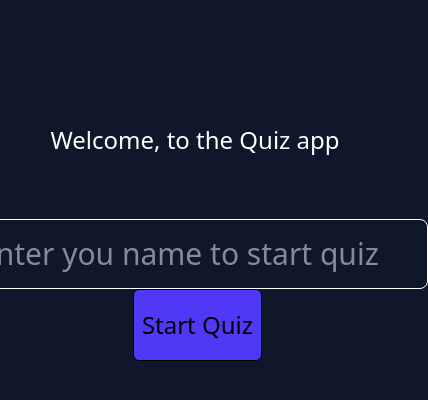
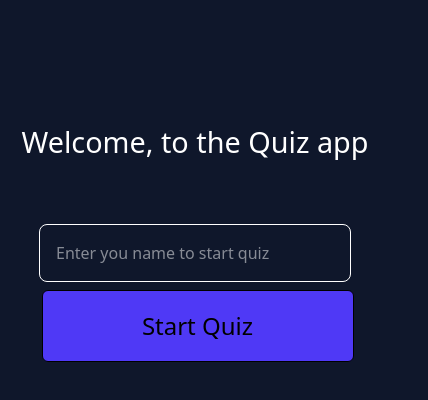
Before and after one commit to Hanan-Mir/React-Quiz-App, a React (Vite) app: page / in a window 390 px wide. Shown: the top 400 px of the page, 428 px wide, since content can reach past the window. Built offline with nearby package versions, Linux system fonts and the light colour scheme.

Commit message:
Added mobile design for the web app

```diff
--- a/src/components/Home.jsx
+++ b/src/components/Home.jsx
@@ -1,36 +1,48 @@
 import { useState } from "react";
-import { toast, ToastContainer } from "react-toastify"
+import { toast, ToastContainer } from "react-toastify";
 import useTimer from "../customHooks/useTimer";
 
-function Home({userName,setUserName,time,setTime,intervalRef}) {
+function Home({ userName, setUserName, time, setTime, intervalRef }) {
   //sets the username and also checks weather userName is present there or not
-    const [userInput,setUserInput]=useState();
-    const {minutes,seconds,handleTimer}=useTimer(intervalRef,time,setTime);
-    function handleUserName(uName){
-
-        if(!uName) {
-
-            toast.warn('Please enter the username to get started');
+  const [userInput, setUserInput] = useState();
+  const { minutes, seconds, handleTimer } = useTimer(
+    intervalRef,
+    time,
+    setTime
+  );
+  function handleUserName(uName) {
+    if (!uName) {
+      toast.warn("Please enter the username to get started");
       return;
-        }
-        else{
-            setUserName(uName)
-            handleTimer()
+    } else {
+      setUserName(uName);
+      handleTimer();
     }
   }
   return (
-        <div className="m-w-40% h-[50vh] flex flex-col items-center justify-evenly">
+    <div className="m-w-40% h-[50vh] flex flex-col items-center justify-evenly " >
       <ToastContainer position="top-center" />
-            <div >
-
-                <h1 className="text-[1.5rem] sm:text-[3rem] text-white lg:text-[4rem]">Welcome, to the Quiz app</h1>
+      <div>
+        <h1 className="text-[1.8rem] sm:text-[3rem] text-white lg:text-[4rem]">
+          Welcome, to the Quiz app
+        </h1>
       </div>
-            <div className="w-[100%] flex flex-col items-center justify-center">
-            <input className="border-[1px] border-white text-white p-[1rem] rounded-lg text-3xl" type="text" placeholder="Enter you name to start quiz" onChange={(e)=>setUserInput(e.target.value)} />
-            <button className=" ml-[5px] border-[1px] bg-indigo-600 transition-all duration-300 text-black py-[1.2rem] px-[0.5rem] text-2xl rounded-md hover:bg-black hover:text-white" onClick={()=>handleUserName(userInput)}>Start Quiz</button>
+      <div className="w-[100%] flex flex-col items-center justify-center lg:flex lg:flex-row lg:items-center lg:justify-center">
+        <input
+          className="lg:py-[0.8rem] lg:w-[40%] w-[80%] border-[1px] border-white text-white p-[1rem] rounded-lg text-1xl mb-2"
+          type="text"
+          placeholder="Enter you name to start quiz"
+          onChange={(e) => setUserInput(e.target.value)}
+        />
+        <button
+          className="lg:py-[0.8rem] lg:w-[10rem] w-[80%] ml-[5px] border-[1px] bg-indigo-600 transition-all duration-300 text-black py-[1.2rem] px-[0.5rem] text-2xl rounded-md hover:bg-black hover:text-white"
+          onClick={() => handleUserName(userInput)}
+        >
+          Start Quiz
+        </button>
       </div>
     </div>
-    )
+  );
 }
 
-export default Home
+export default Home;
--- a/src/components/Question.jsx
+++ b/src/components/Question.jsx
@@ -115,20 +115,20 @@
 const hasAttempted=currentAnswer?.selected!==null;
 
   return (
-    <div className=" h-[70vh] flex flex-col items-center justify-center ">
-      <div className="w-[60%] p-10 bg-gray-950 rounded-2xl">
+    <div className=" flex flex-col items-center justify-center h-[70vh] lg:flex lg:flex-col lg:items-center lg:justify-center ">
+      <div className="lg:w-[60%] lg:p-10 bg-gray-950 lg:rounded-2xl w-[100%] p-5 rounded-2xl">
         <div>
           <ProgressBar
             currentQuestionIndex={curQuestion + 1}
             totalQuestion={questions?.length}
           />
-          <div className="flex items-center justify-between mt-6">
+          <div className="lg:flex lg:items-center lg:justify-between lg:mt-6 flex items-center justify-between mt-3">
             <h2 className="text-1xl text-amber-50">
               Question {curQuestion + 1} of {questions?.length}
             </h2>
-            <span className="bg-blue-600 px-3 py-1 rounded-full">{String(minutes).padStart(2,'0')}:{String(seconds).padStart(2,'0')}</span>
+            <span className="bg-blue-600 lg:px-3 lg:py-1 lg:rounded-full rounded-full px-1 text-1xl">{String(minutes).padStart(2,'0')}:{String(seconds).padStart(2,'0')}</span>
           </div>
-          <h2 className="text-3xl mb-4 text-white">{state.question}</h2>
+          <h2 className="lg:text-3xl lg:mb-4 text-white mt-2 mb-2">{state.question}</h2>
         </div>
         <ul>
           {state.options.map((el) => {
@@ -136,25 +136,17 @@
               <li
                 key={el}
                 onClick={() => handleCheckAnswer(el)}
-                className={`${hasAttempted?el===state.correctAnswer?'bg-green-800 text-white transition-all duration-200 ease-in translate-x-5':currentAnswer?.selected===el?'bg-red-600':'bg-violet-500':'bg-gray-700'} w-full  py-3 px-3 rounded-lg text-2xl mb-1 hover:bg-gray-300 hover:text-black`}
+                className={`${hasAttempted?el===state.correctAnswer?'bg-green-800 text-white transition-all duration-200 ease-in translate-x-3 lg:translate-x-5':currentAnswer?.selected===el?'bg-red-600':'bg-violet-500':'bg-gray-700'} w-full  lg:py-3 lg:px-3 rounded-lg lg:text-2xl lg:mb-1 px-2 py-2 mb-2 hover:bg-gray-300 hover:text-black`}
               >
                 {el}
               </li>
             );
           })}
         </ul>
-        <div className="items-center flex justify-between mt-[1rem]">
+        <div className="lg:items-center lg:flex lg:justify-between lg:mt-[1rem] flex items-center justify-between">
           <div></div>
-          {/* {curQuestion >= 1 && (
-            <button
-              className="border-1 px-2 py-1 rounded-full hover:bg-white"
-              onClick={() => handlePreviousQuestion()}
-            >
-              Previous
-            </button>
-          )} */}
          {!hasAttempted && <button
-            className="border-1 bg-indigo-500 transition-all ease-in duration-300 px-5 py-1 rounded-full hover:bg-white"
+            className="lg:border-1 bg-indigo-500 lg:transition-all lg:ease-in lg:duration-300 lg:px-5 lg:py-1 lg:rounded-full hover:bg-white mt-3 px-5 py-1 rounded-full "
             onClick={() => handleNextQuestion()}
           >
             {curQuestion === questions?.length - 1 ? "Submit" : "Skip"}
--- a/src/components/Summary.jsx
+++ b/src/components/Summary.jsx
@@ -21,7 +21,7 @@
     return (
         <div className="w-[100%] h-[90vh] flex flex-col items-center justify-center">
             <h1 className="text-5xl mb-5 text-white">Result</h1>
-        <div className=" rounded-lg flex flex-col justify-between items-center p-6 w-[60%] h-[50vh] bg-black">
+        <div className=" rounded-lg flex flex-col justify-between items-center p-6 lg:w-[60%] h-[50vh] bg-black w-[90%]">
            <div className=" transition-all duration-300 hover:bg-violet-600 hover:px-3 hover:rounded-2xl px-3 w-[70%] h-[100%] flex flex-row items-center justify-between">
             <h2 className="text-[1.3rem] text-white">Marks obtained</h2>
             <p className="text-[1.2rem] text-white">{curMarks}</p>
```
Lines whose indentation alone changed are shown as unchanged.
